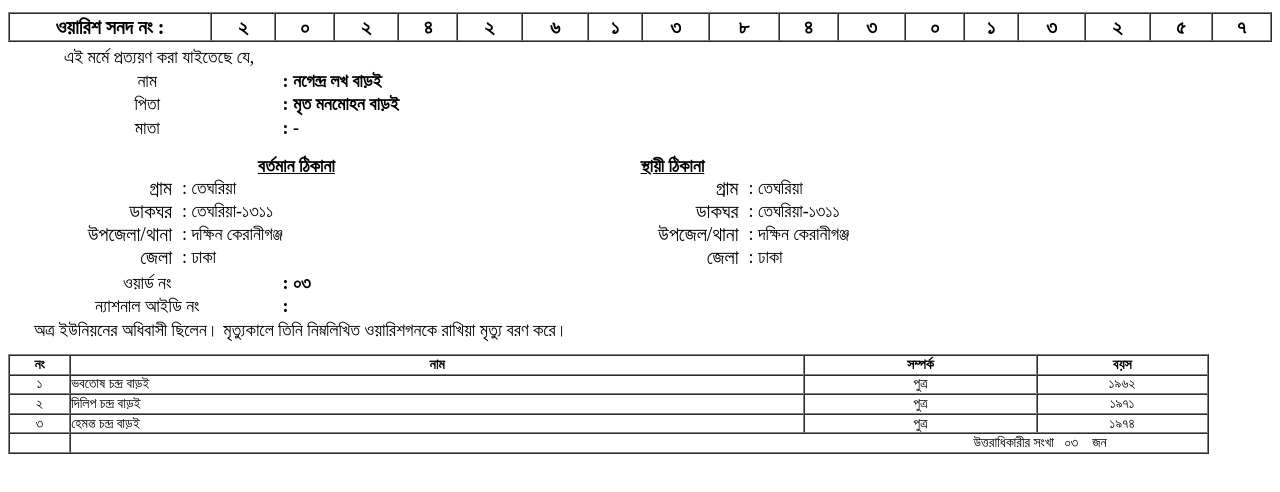
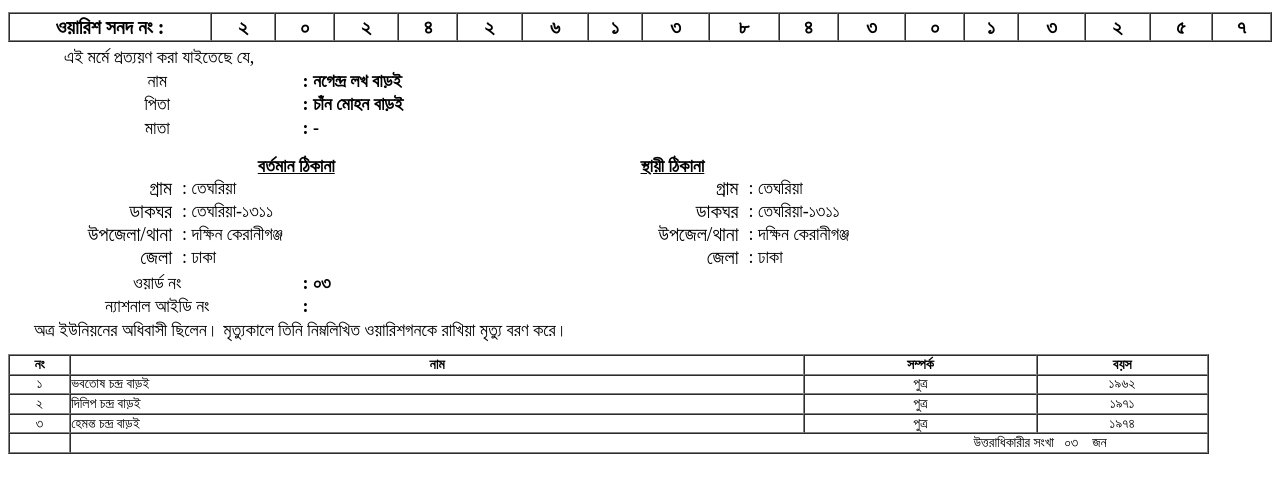
Before and after one commit to kondaup/index.php-onlinetrack-warish_onosondan-tid-20253613834002857, a plain HTML site: page index.html in a window 1280 px wide. Shown: the part 178-670 px from the top of the page. Drawn offline with Linux system fonts and the light colour scheme.

Commit message:
Update index.html

```diff
--- a/index.html
+++ b/index.html
@@ -82,7 +82,7 @@
 				</tr>
 				<tr>
 					<td  style="font-size:18px; text-align:center; ">পিতা </td>
-					<td><font style="font-size:18px;  font-weight:bold;">:   মৃত মনমোহন বাড়ই</font></td>
+					<td><font style="font-size:18px;  font-weight:bold;">:  চাঁন মোহন বাড়ই</font></td>
 					<td></td>
 					<td></td>
 				</tr>
```
